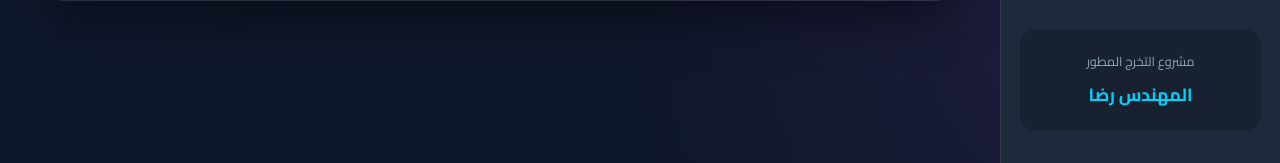
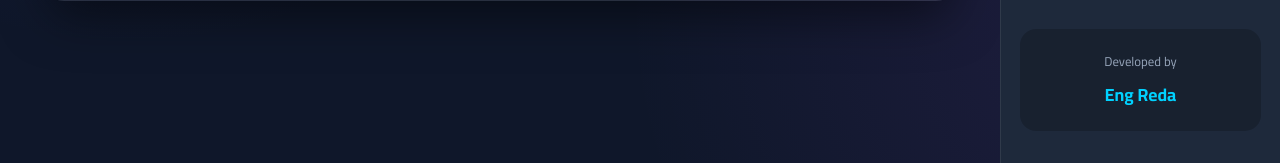
Before and after one commit to rfsox/AcademiX-AI, a Flask app: page / in a window 1280 px wide. Shown: the part 637-800 px from the top of the page. Run offline with Flask 3, Linux system fonts and the light colour scheme; some libraries are stand-ins or nearby versions.

Commit message:
Update index.html

```diff
--- a/templates/index.html
+++ b/templates/index.html
@@ -398,8 +398,8 @@
         </ul>
 
         <div class="sidebar-footer">
-            <p>مشروع التخرج المطور</p>
-            <strong>المهندس رضا</strong>
+            <p>Developed by</p>
+            <strong>Eng Reda</strong>
         </div>
     </nav>
 
```
